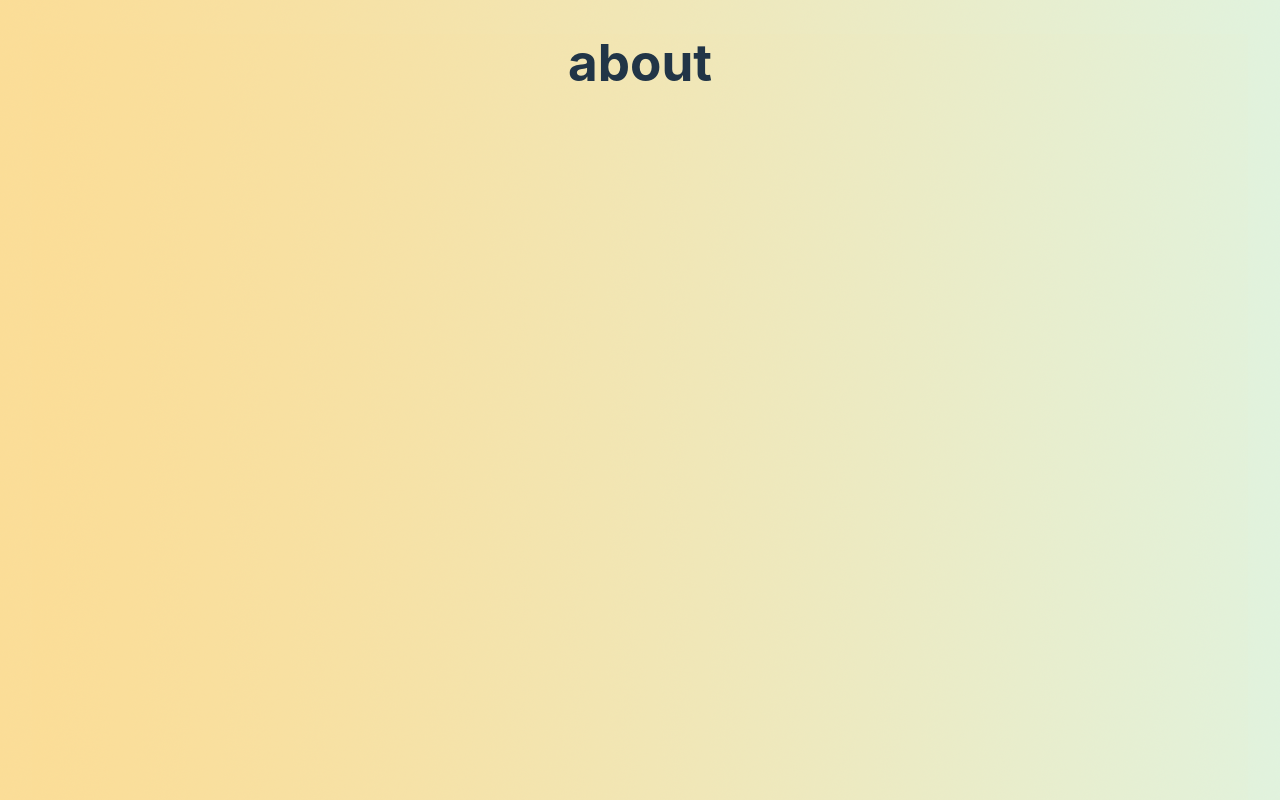
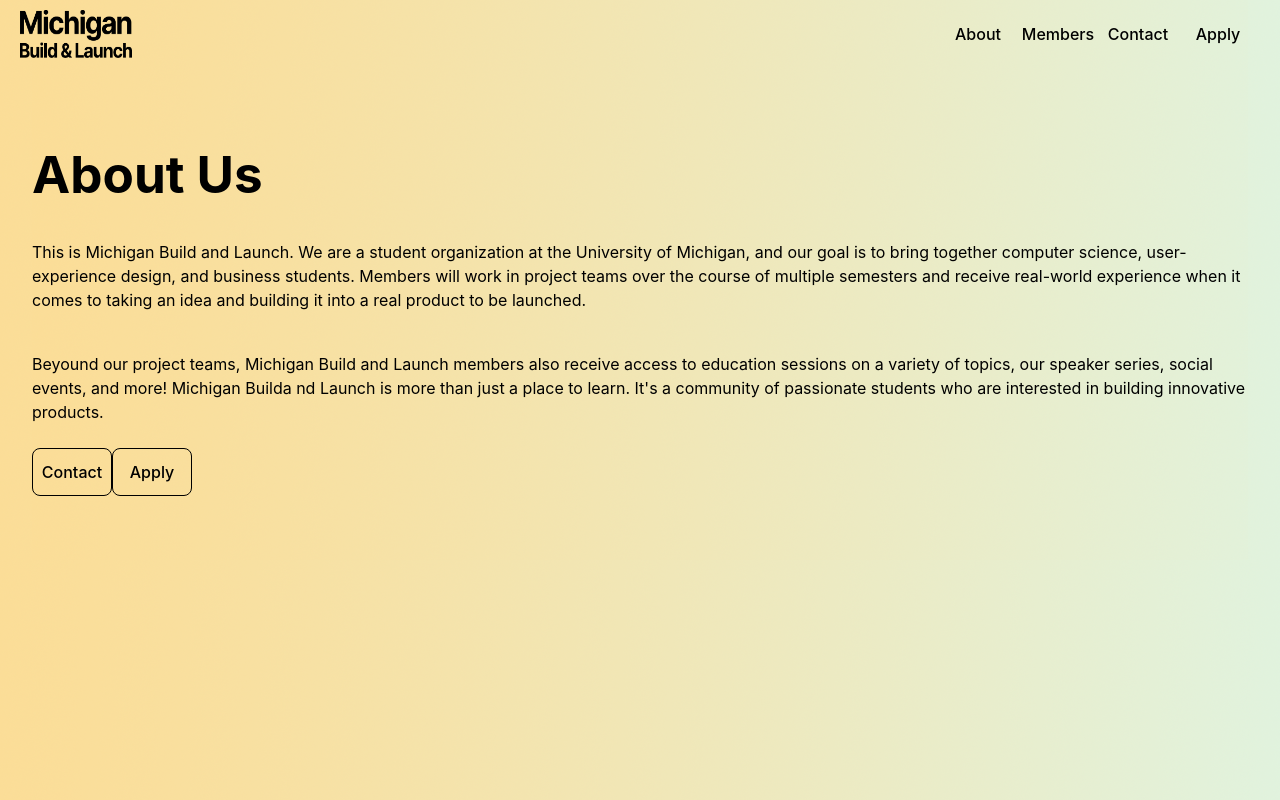
Before and after one commit to rohitkartha/build-and-launch-website, a Vue app: page /about in a window 1280 px wide. Built offline with nearby package versions, Linux system fonts and the light colour scheme.

Commit message:
about page minus button styles

```diff
--- a/src/components/About.vue
+++ b/src/components/About.vue
@@ -1,7 +1,67 @@
-<script setup lang="ts"></script>
+<script setup lang="ts">
+import Header from "../components/Header.vue";
+</script>
 
 <template>
-  <h1>about</h1>
+  <div class="container">
+    <Header :logo="true" />
+    <h1>About Us</h1>
+    <p>
+      This is Michigan Build and Launch. We are a
+      student organization at the University of
+      Michigan, and our goal is to bring together
+      computer science, user-experience design,
+      and business students. Members will work in
+      project teams over the course of multiple
+      semesters and receive real-world experience
+      when it comes to taking an idea and building
+      it into a real product to be launched.
+    </p>
+    <p>
+      Beyound our project teams, Michigan Build
+      and Launch members also receive access to
+      education sessions on a variety of topics,
+      our speaker series, social events, and more!
+      Michigan Builda nd Launch is more than just
+      a place to learn. It's a community of
+      passionate students who are interested in
+      building innovative products.
+    </p>
+    <div class="buttonContainer">
+      <button>Contact</button>
+      <button>Apply</button>
+    </div>
+  </div>
 </template>
 
-<style scoped></style>
+<style scoped>
+.container {
+  display: grid;
+  grid-template-rows: 1fr 1fr 1fr 1fr 1fr;
+  height: 70%;
+}
+
+p {
+  text-align: left;
+  color: black;
+}
+
+h1 {
+  text-align: left;
+  color: black;
+}
+
+.buttonContainer {
+  display: flex;
+}
+
+button {
+  background: transparent;
+  width: 5em;
+  height: 3em;
+  color: black;
+  text-align: center;
+  padding: 0px;
+  border: 1px solid;
+}
+</style>
```
